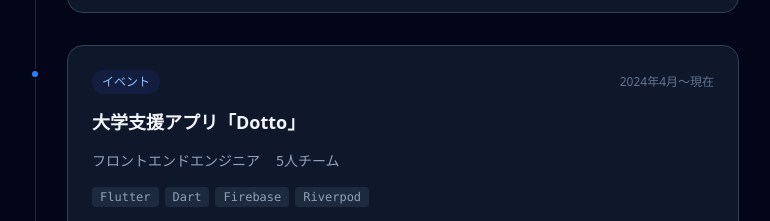
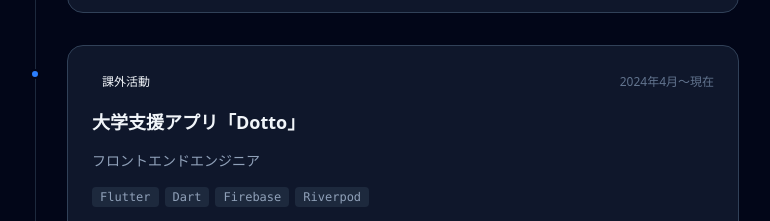
Before and after one commit to zakiPoteto/PortfolioWeb, a Next.js app: page / in a window 1280 px wide. Shown: the part 2076-2297 px from the top of the page, without its empty margins (261-1031 px from the left). Built offline with nearby package versions, Linux system fonts and the light colour scheme.

Commit message:
feat: チームサイズをオプションに変更

```diff
--- a/src/components/ExperienceCard.tsx
+++ b/src/components/ExperienceCard.tsx
@@ -26,7 +26,7 @@
 
       <div className="flex flex-wrap gap-x-4 gap-y-1 text-sm text-slate-400">
         <span>{exp.role}</span>
-        <span>{exp.teamSize}人チーム</span>
+        {exp.teamSize && <span>{exp.teamSize}人チーム</span>}
       </div>
 
       <div className="flex flex-wrap gap-1.5">
--- a/src/data/experiences.ts
+++ b/src/data/experiences.ts
@@ -1,4 +1,4 @@
-export type Category = "ハッカソン" | "イベント" | "インターン";
+export type Category = "ハッカソン" | "イベント" | "インターン" | "課外活動";
 
 export type Experience = {
   title: string;
@@ -6,7 +6,7 @@
   category: Category;
   techs: string[];
   role: string;
-  teamSize: number;
+  teamSize?: number;
   award?: string;
   summary: string;
   noteUrl: string;
@@ -66,10 +66,9 @@
   {
     title: "大学支援アプリ「Dotto」",
     date: "2024年4月〜現在",
-    category: "イベント",
+    category: "課外活動",
     techs: ["Flutter", "Dart", "Firebase", "Riverpod"],
     role: "フロントエンドエンジニア",
-    teamSize: 5,
     summary:
       "未来大生向け支援アプリ。学内の約75%の学生が利用する実用アプリケーション。翌日の学食メニュー閲覧機能の実装やUI改善を担当。モブプログラミング・ペアプログラミングを中心とした実践的なチーム開発を1年5ヶ月継続して経験。",
     noteUrl: "#",
```
